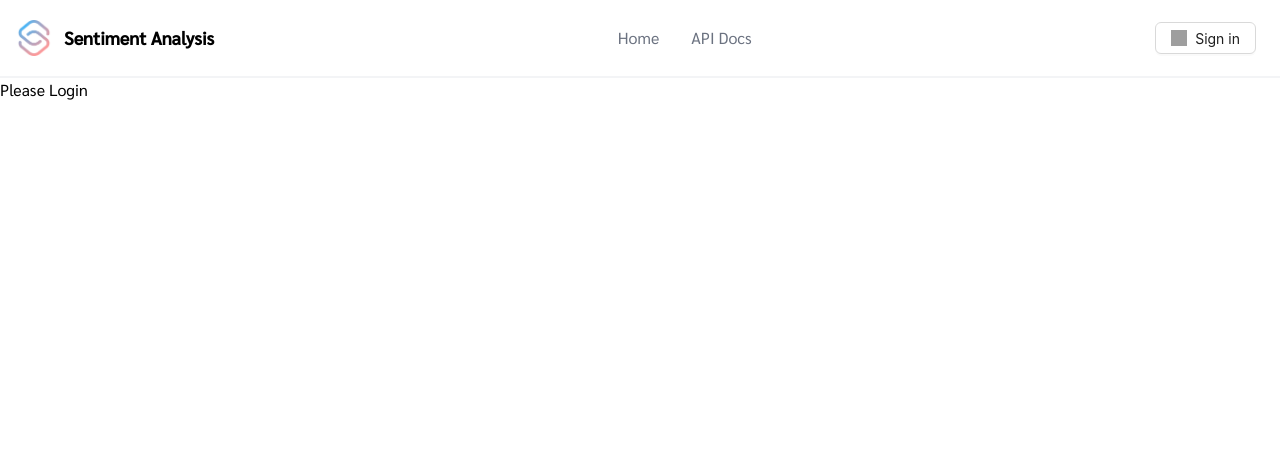
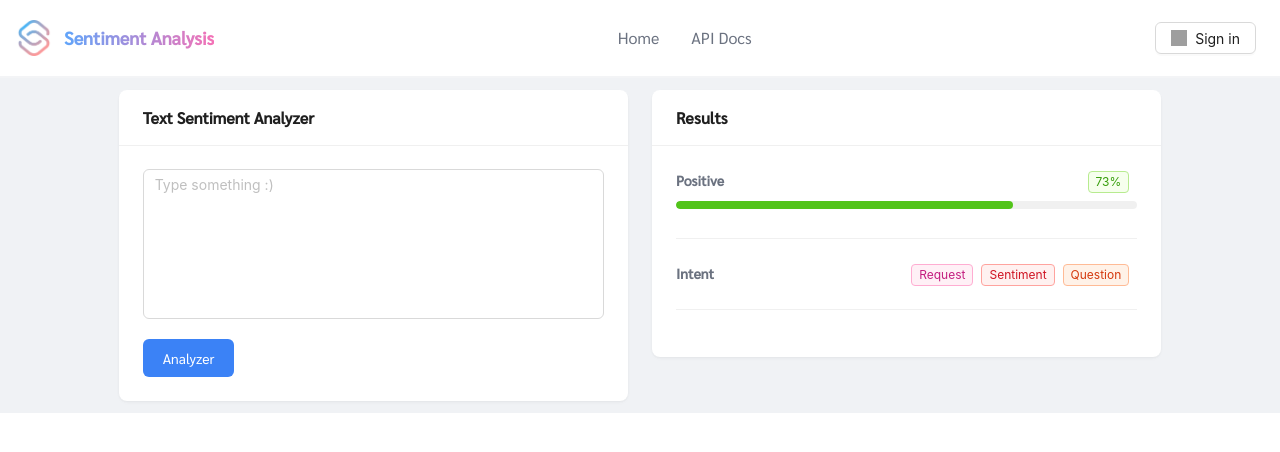
Before and after one commit to Notties/Sentiment-Analysis-WebApp, a Next.js app: page / in a window 1280 px wide. Shown: the top 452 px of the page. Built offline with nearby package versions, Linux system fonts and the light colour scheme; no server answers; grey boxes are pictures that could not be loaded.

Commit message:
update home pages

```diff
--- /dev/null
+++ b/src/components/Home/home.tsx
@@ -0,0 +1,62 @@
+import { Button, Card, Col, Divider, Progress, Row, Space, Tag } from "antd";
+import type { NextPage } from "next";
+import { Typography, Input } from "antd";
+
+const Home: NextPage = () => {
+  const { Title } = Typography;
+  const { TextArea } = Input;
+
+  return (
+    <>
+      <div className="bg-[#F0F2F5]">
+        <Row>
+          <Col xs={24} md={{ offset: "2", span: "10" }}>
+            <Card
+              title="Text Sentiment Analyzer"
+              bordered={false}
+              className="m-3"
+            >
+              <TextArea
+                placeholder="Type something :)"
+                allowClear
+                style={{ height: 150, resize: "none" }}
+              />
+              <button className="flex sm:inline-flex justify-center items-center
+                bg-blue-500 hover:bg-blue-600 active:bg-blue-700 focus-visible:ring
+                ring-blue-300 text-white text-center rounded-md outline-none
+                transition duration-200 px-5 py-2 mt-5">
+                  Analyzer
+                </button>
+            </Card>
+
+          </Col>
+          <Col xs={24} md={{ offset: "0", span: "10" }}>
+            <Card title="Results" bordered={false} className="m-3">
+              <div>
+                <Row justify={"space-between"}>
+                  <p className="font-semibold text-gray-500 ">Positive</p>
+                  <Space size={[0, 8]} wrap>
+                    <Tag color="green">73%</Tag>
+                  </Space>
+                  <Progress percent={73} status="success" showInfo={false} />
+                </Row>
+              </div>
+              <Divider style={{ margin: "23px 0px" }} />
+              <Row justify={"space-between"}>
+                <p className="font-semibold text-gray-500 ">Intent</p>
+                <Space size={[0, 8]} wrap>
+                  <Tag color="magenta">Request</Tag>
+                  <Tag color="red">Sentiment</Tag>
+                  <Tag color="volcano">Question</Tag>
+                </Space>
+              </Row>
+              <Divider style={{ margin: "23px 0px" }} />
+            </Card>
+          </Col>
+        </Row>
+      </div>
+    </>
+  );
+};
+
+export default Home;
--- /dev/null
+++ b/src/components/Home/loading.tsx
@@ -0,0 +1,7 @@
+export default function loading() {
+    return (
+
+            <p>Loading..</p>
+
+    )
+}
--- a/src/components/Navbar/Nav.tsx
+++ b/src/components/Navbar/Nav.tsx
@@ -51,7 +51,8 @@ const Nav = () => {
               className="h-6 mr-3 sm:h-9"
               alt="Flowbite Logo"
             />
-            <span className="self-center text-sm md:text-lg font-semibold whitespace-nowrap dark:text-gray-500">
+            <span className="self-center text-sm md:text-lg font-semibold whitespace-nowrap
+            bg-gradient-to-r from-blue-400 to-pink-400 inline-block text-transparent bg-clip-text">
               Sentiment Analysis
             </span>
           </Link>
--- a/src/pages/index.tsx
+++ b/src/pages/index.tsx
@@ -1,24 +1,10 @@
-import type { NextPage } from "next";
-import { useSession } from "next-auth/react";
+import { NextPage } from "next";
+import Home from "../components/Home/home";
 
 const IndexPage: NextPage = () => {
-  const { data: session } = useSession();
-
   return (
     <>
-      <div>
-        {session && session.user ? (
-          <>
-            <p>{session.user.name}</p>
-            <p>{session.user.email}</p>
-            <img src={`${session.user.image}`} alt="" />
-          </>
-        ) : (
-          <>
-            <p>Please Login</p>
-          </>
-        )}
-      </div>
+      <Home />
     </>
   );
 };
--- a/tailwind.config.js
+++ b/tailwind.config.js
@@ -13,4 +13,5 @@ module.exports = {
     },
   },
   plugins: [],
+
 };
```
